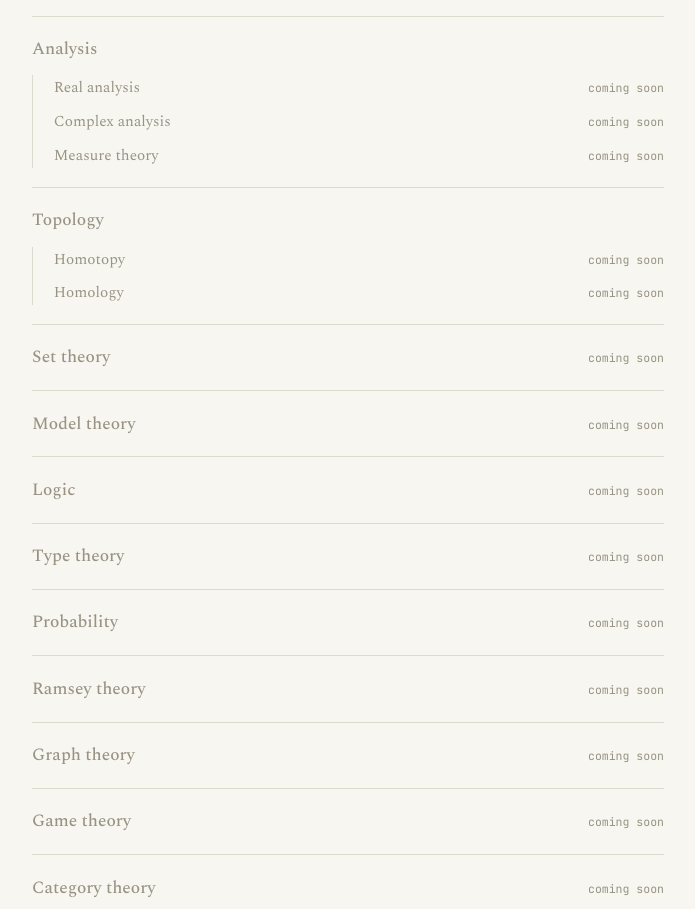
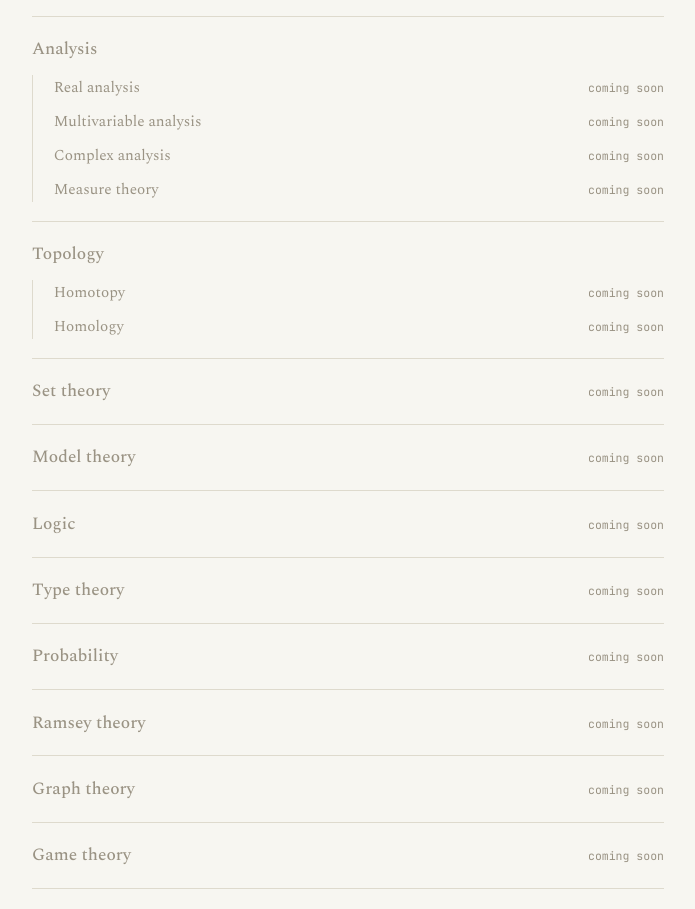
Before and after one commit to nonsens1kal/Handkerchief, a plain HTML site: page index.html in a window 1280 px wide. Shown: the part 995-1904 px from the top of the page, without its empty margins (292-987 px from the left). Drawn offline with nearby package versions, Linux system fonts and the light colour scheme.

Commit message:
Add Multivariable analysis subtopic

```diff
--- a/index.html
+++ b/index.html
@@ -199,6 +199,10 @@
           <span class="tag">coming soon</span>
         </div>
         <div class="subtopic pending">
+          <span class="name">Multivariable analysis</span>
+          <span class="tag">coming soon</span>
+        </div>
+        <div class="subtopic pending">
           <span class="name">Complex analysis</span>
           <span class="tag">coming soon</span>
         </div>
```
